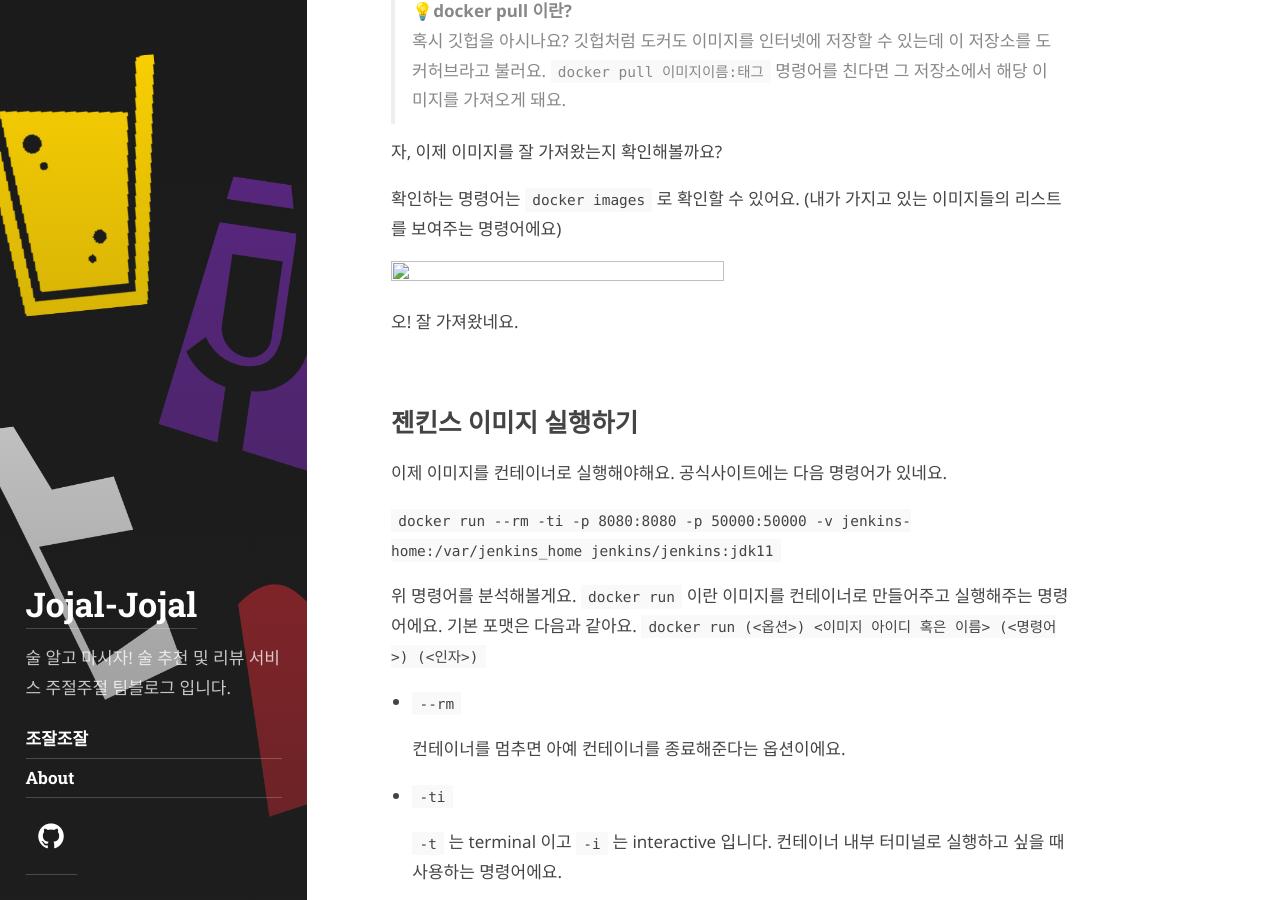
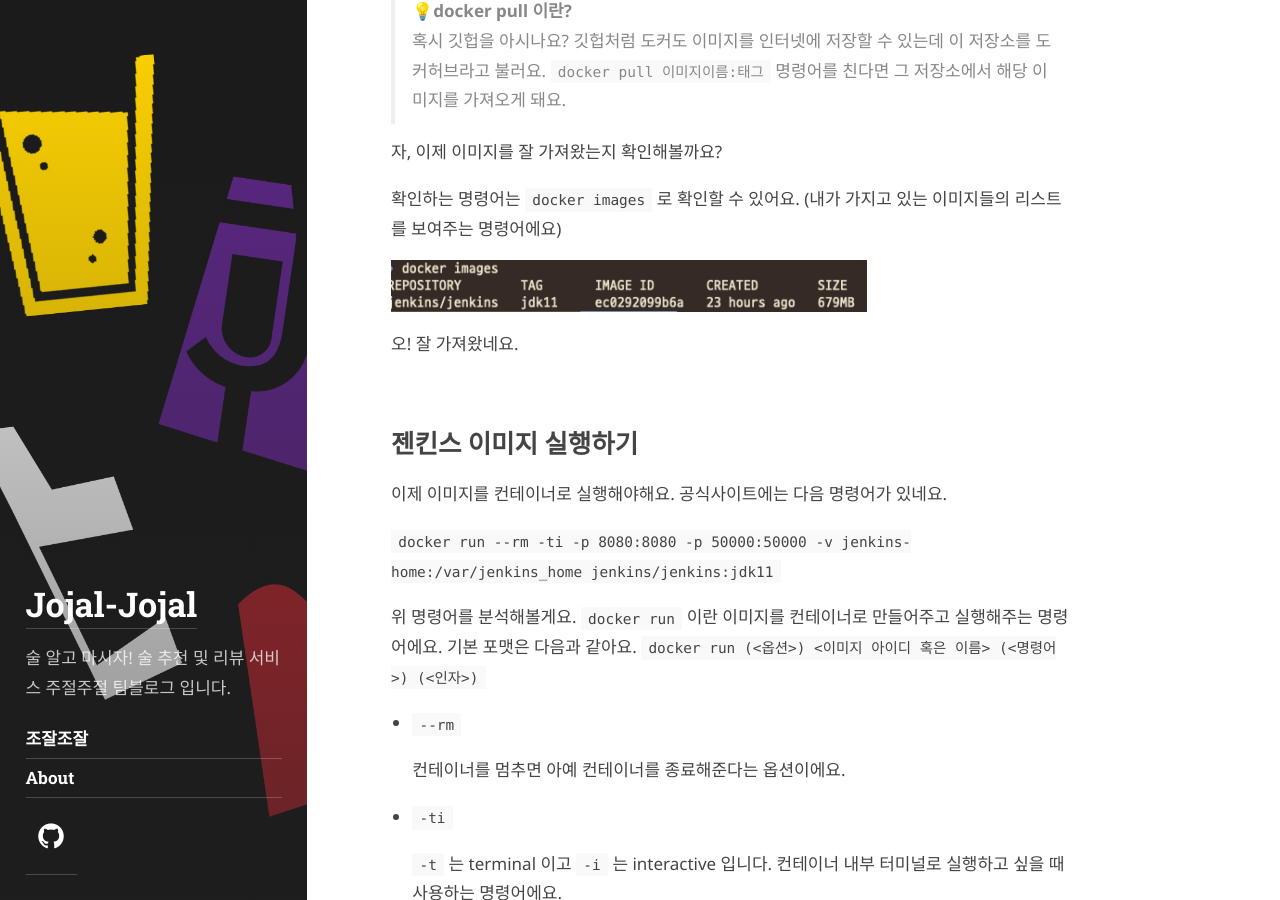
Before and after one commit to jujeol-jujeol/jujeol-jujeol.github.io, a Jekyll site: the page built from _posts/2021-07-24-젠킨스를-적용하며-도커알아가기.md, in a window 1280 px wide and 900 px high, scrolled down 922 px. Built offline with Jekyll 4.4.1, drawn with Linux system fonts in a browser that asks for light colours; some web fonts are replaced; our own code applies the rules of GitHub Pages for plain Markdown files.

Commit message:
Update 2021-07-24-젠킨스를-적용하며-도커알아가기.md

```diff
--- a/_posts/2021-07-24-젠킨스를-적용하며-도커알아가기.md
+++ b/_posts/2021-07-24-젠킨스를-적용하며-도커알아가기.md
@@ -36,7 +36,7 @@ author: nabom
 
 확인하는 명령어는 `docker images` 로 확인할 수 있어요. (내가 가지고 있는 이미지들의 리스트를 보여주는 명령어에요)
 
-<img src="../assets/img/docker/jenkins_1.png" height="90%" width="70%">
+<img src="https://jujeol-jujeol.github.io/assets/img/docker/jenkins_1.png" height="90%" width="70%">
 
 오! 잘 가져왔네요.
 
@@ -72,7 +72,7 @@ author: nabom
 
 `--name` 명령어를 통해 컨테이너에 jenkins라는 이름을 주었어요. 이제 명령어를 입력해볼게요.
 
-<img src="../assets/img/docker/jenkins_2.png" height="100%" width="100%">
+<img src="https://jujeol-jujeol.github.io/assets/img/docker/jenkins_2.png" height="100%" width="100%">
 
 이전의 현란하던 콘솔은 사라지고 이상한 해시값만 주어진 채 우린 다시 터미널을 입력할 수 있는 상태로 넘어왔어요. 컨테이너가 잘 돌아가는 지는 `docker ps -a` 라는 명령어를 통해 확인할 수 있어요.
 
@@ -86,7 +86,7 @@ author: nabom
 
 
 
-<img src="../assets/img/docker/jenkins_3.png" height="100%" width="100%">
+<img src="https://jujeol-jujeol.github.io/assets/img/docker/jenkins_3.png" height="100%" width="100%">
 
 컨테이너가 잘 돌아가고 있네요.
 
@@ -104,7 +104,7 @@ author: nabom
 
 이제 [localhost:8080](http://localhost:8080) 을 접속해볼게요. (host ip:port 로 접근하면 돼요!)
 
-<img src="../assets/img/docker/jenkins_4.png" height="100%" width="100%">
+<img src="https://jujeol-jujeol.github.io/assets/img/docker/jenkins_4.png" height="100%" width="100%">
 
 잘 나오네요!! 패스워드를 입력하라고 하는데 패스워드는 어디서 가져올 수 있을까요...? 위를 보면 힌트가 나와있어요! `/var/jenkins_home/secrets/initialAdminPassword` 에 패스워드가 들어있다고 하네요. 저 패스워드를 확인하기 위해서는 도커 컨테이너 내부의 저 파일을 확인해야하는데 어떻게 확인할 수 있을까요?
 
@@ -135,7 +135,7 @@ author: nabom
 
 다시 초기화 되어 있겠지 라는 기대감에 `[localhost:8080](http://localhost:8080)` 접근하면 이전 설정이 그대로 남아있는 것을 발견하실 거에요. '-'?. 이러한 현상은 우리가 `-v` 를 통해 볼륨을 설정했기 때문이에요. 내 컴퓨터(호스트)에 세이브 파일이 연결되어있는 거죠! 이제 컨테이너 정지 + 삭제하고 우리의 세이브 파일(볼륨)도 삭제해볼게요. 우리가 갖고 있는 볼륨 정보를 확인하려면 `docker volume ls` 를 입력하면 돼요.
 
-<img src="../assets/img/docker/jenkins_5.png" height="30%" width="30%">
+<img src="https://jujeol-jujeol.github.io/assets/img/docker/jenkins_5.png" height="30%" width="30%">
 
 `jenkins-home` 이라는 볼륨이 존재하네요! 이제 `docker volume rm jenkins-home` 명령어를 통해 볼륨을 삭제한다면 볼륨이 삭제가 된답니다. (`docker volume prune` 명령어를 이용해 사용하지 않는 볼륨도 삭제할 수 있답니다!) 이제 다시 시작하면 처음부터 실행이 되네요!
 
```
